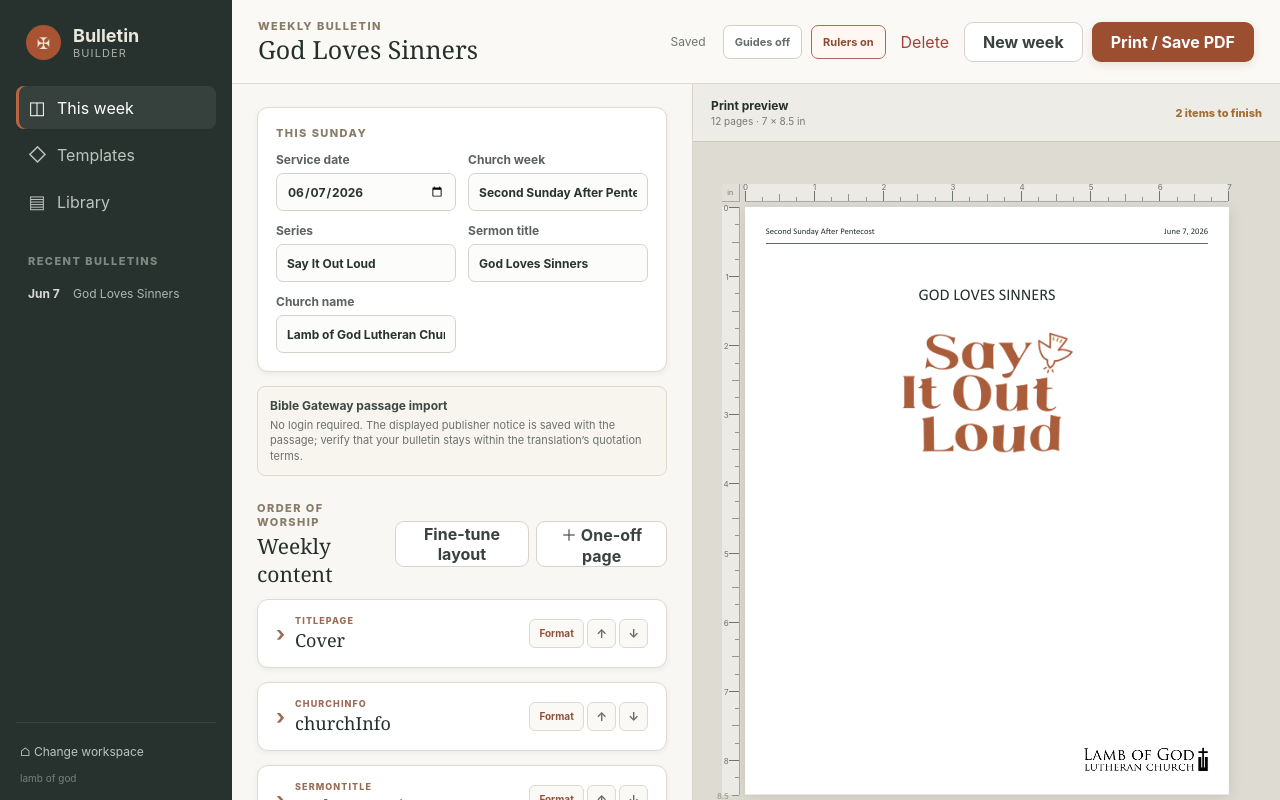
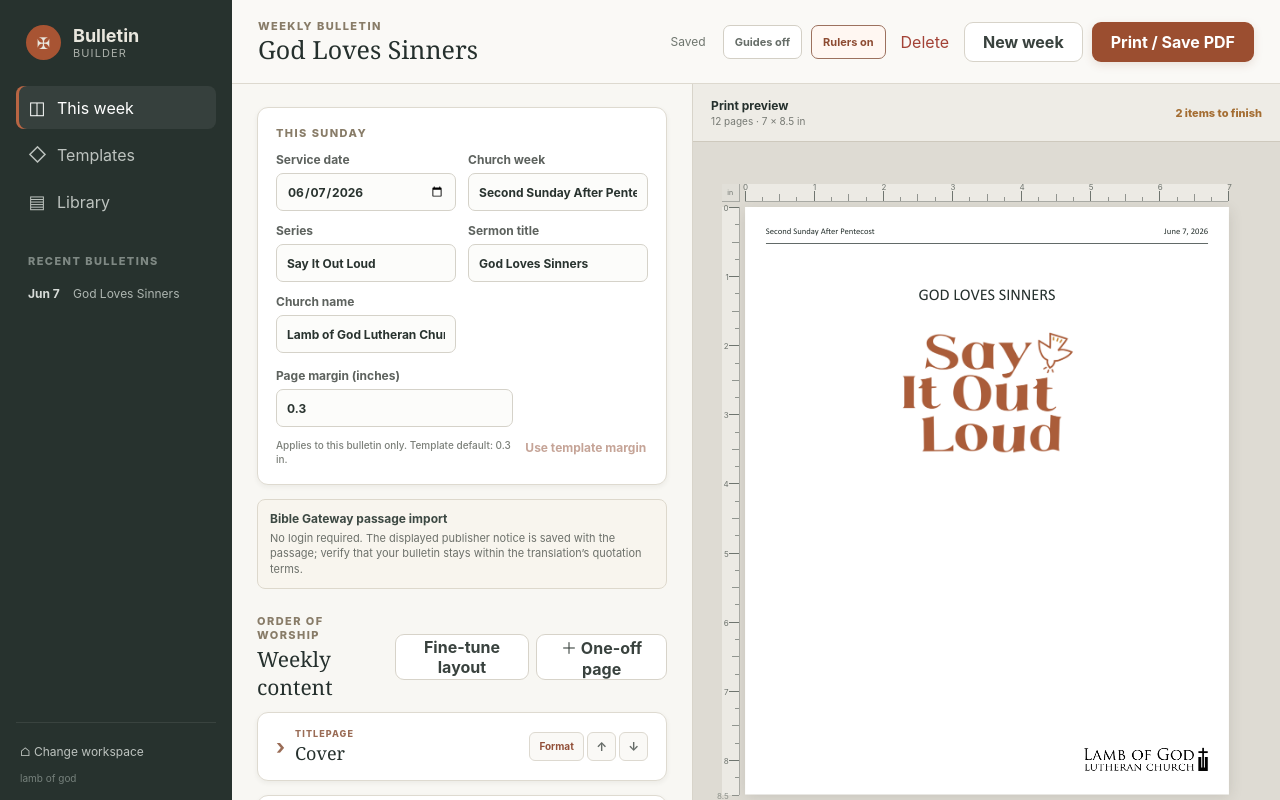
Before and after one commit to lamb-of-god-phx-wels/bulletin, a React (Vite) app: page / in a window 1280 px wide. Built offline with nearby package versions, Linux system fonts and the light colour scheme.

Commit message:
Allow per-bulletin page margins

```diff
--- a/electron/main.ts
+++ b/electron/main.ts
@@ -7,6 +7,7 @@ import type { BulletinDocumentV1, BulletinApi } from '../src/shared/types.js';
 import { paginate } from '../src/shared/pagination.js';
 import { createRevision, deleteBulletin, deleteTemplate, inside, openWorkspace, readAssetData, saveBulletin, saveLibrary, saveTemplate } from './workspace.js';
 import { lookupBibleGatewayWeb } from './bibleGatewayScraper.js';
+import { templateForBulletin } from '../src/shared/documentLayout.js';
 
 const dirname = path.dirname(fileURLToPath(import.meta.url));
 let mainWindow: BrowserWindow | undefined;
@@ -97,7 +98,8 @@ async function replacePdfPages(raw: Buffer, root: string, document: BulletinDocu
   const output = await PDFDocument.load(raw);
   // Replacement runs from the back so earlier page indexes remain stable.
   const workspace = await openWorkspace(root);
-  const pages = paginate(document.blocks, workspace.templates.find(t => t.template.id === document.template.id && t.template.version === document.template.version)?.template ?? (await import('../src/shared/defaults.js')).defaultTemplate, workspace.library);
+  const storedTemplate = workspace.templates.find(t => t.template.id === document.template.id && t.template.version === document.template.version)?.template ?? (await import('../src/shared/defaults.js')).defaultTemplate;
+  const pages = paginate(document.blocks, templateForBulletin(storedTemplate, document), workspace.library);
   for (let index = pages.length - 1; index >= 0; index--) {
     const block = pages[index].blocks[0];
     if (!block || (block.type !== 'fullPageAsset' && block.type !== 'titlePage') || !block.asset || block.asset.mediaType !== 'application/pdf') continue;
--- a/schemas/bulletin-v1.schema.json
+++ b/schemas/bulletin-v1.schema.json
@@ -11,6 +11,7 @@
     "template": { "type": "object", "required": ["id", "version"], "properties": { "id": { "type": "string" }, "version": { "type": "integer", "minimum": 1 } }, "additionalProperties": false },
     "church": { "type": "object", "required": ["name"], "properties": { "name": { "type": "string" } }, "additionalProperties": false },
     "info": { "type": "object", "required": ["title", "date", "churchWeek"], "properties": { "title": { "type": "string" }, "series": { "type": "string" }, "date": { "type": "string", "format": "date" }, "churchWeek": { "type": "string" } }, "additionalProperties": false },
+    "layout": { "type": "object", "properties": { "marginIn": { "type": "number", "minimum": 0, "maximum": 1.25 } }, "additionalProperties": false },
     "blocks": { "type": "array", "items": { "$ref": "#/$defs/block" } },
     "sourceNotes": { "type": "string" },
     "updatedAt": { "type": "string", "format": "date-time" }
--- a/src/App.tsx
+++ b/src/App.tsx
@@ -9,6 +9,7 @@ import { paginate } from './shared/pagination';
 import { duplicateTemplate, nextTemplateVersion, sortedTemplateRecords, templateChoices, templateForReference, type TemplateRecord } from './shared/templates';
 import type { BulletinDocumentV1, LibraryItemV1, LibraryManifestV1, TemplateV1, ValidationIssue, WorkspaceSummary } from './shared/types';
 import { validateBulletin } from './shared/validation';
+import { templateForBulletin } from './shared/documentLayout';
 
 type Screen = 'weekly' | 'templates' | 'library';
 type Confirmation = { title: string; message: string; confirmLabel: string; action(): Promise<void> };
@@ -173,7 +174,7 @@ function DesktopApp() {
 
   if (!workspace) return <div className="welcome-screen"><div className="brand-mark">✠</div><div className="eyebrow">Bulletin Builder</div><h1>Sunday’s bulletin,<br />without the busywork.</h1><p>Choose the folder your church already syncs with SharePoint. Templates, approved content, and weekly projects will live there together.</p><button className="primary large" onClick={chooseWorkspace}>Choose bulletin workspace</button><small>Windows and Arch Linux · local-first · no account required</small></div>;
 
-  const pageCount = document ? paginate(document.blocks, template, workspace.library).length : 0;
+  const pageCount = document ? paginate(document.blocks, templateForBulletin(template, document), workspace.library).length : 0;
   const issues = document ? validateBulletin(document, workspace.library) : [];
   const statusIsError = /blocked|conflict|required|failed|error|missing|unavailable|does not|could not|invalid|enter |choose |paste |fetch /i.test(status);
   const workspaceName = availableWorkspaces.find(item => item.root === workspace.root)?.name ?? (workspace.root.startsWith('local:') ? workspace.root.slice(6).replaceAll('-', ' ') : workspace.root);
--- a/src/components/DocumentView.tsx
+++ b/src/components/DocumentView.tsx
@@ -3,6 +3,7 @@ import type { AssetRef, BulletinDocumentV1, CustomBlock, LibraryManifestV1, Para
 import { customBlockParagraphs, defaultCustomBlockStyle } from '../shared/customBlocks';
 import { childBlocks, flattenBlocks } from '../shared/blocks';
 import { paginate, type PaginatedBlock } from '../shared/pagination';
+import { templateForBulletin } from '../shared/documentLayout';
 
 const inlineText = (paragraph: Paragraph) => paragraph.children.map((run, index) => run.type === 'symbol'
   ? <span className="cross" key={index}>✠</span>
@@ -100,6 +101,7 @@ function RenderedBlock({ block, library, assets, document }: { block: PaginatedB
 }
 
 export function DocumentView({ document: bulletin, template, library, root, print = false, rulers = true, guides = false, onReady }: { document: BulletinDocumentV1; template: TemplateV1; library?: LibraryManifestV1; root?: string; print?: boolean; rulers?: boolean; guides?: boolean; onReady?(): void }) {
+  const effectiveTemplate = templateForBulletin(template, bulletin);
   const [assets, setAssets] = useState<Record<string, string>>({});
   const refs = useMemo(() => [...new Map(flattenBlocks(bulletin.blocks).flatMap(block => {
     const result: AssetRef[] = [];
@@ -121,12 +123,12 @@ export function DocumentView({ document: bulletin, template, library, root, prin
     if (!onReady || Object.keys(assets).length < expected) return;
     void window.document.fonts.ready.then(() => new Promise<void>(resolve => setTimeout(resolve, 500))).then(onReady);
   }, [assets, refs, onReady]);
-  const pages = paginate(bulletin.blocks, template, library);
+  const pages = paginate(bulletin.blocks, effectiveTemplate, library);
   return <div className={`document-stack ${print ? 'is-print' : ''}`} style={{
-    '--body-font': template.theme.bodyFont, '--display-font': template.theme.displayFont,
-    '--ink': template.theme.ink, '--accent': template.theme.accent,
-    '--body-size': `${template.theme.bodySizePt}pt`, '--line-height': template.theme.lineHeight,
-    '--page-margin': `${template.theme.marginIn}in`
+    '--body-font': effectiveTemplate.theme.bodyFont, '--display-font': effectiveTemplate.theme.displayFont,
+    '--ink': effectiveTemplate.theme.ink, '--accent': effectiveTemplate.theme.accent,
+    '--body-size': `${effectiveTemplate.theme.bodySizePt}pt`, '--line-height': effectiveTemplate.theme.lineHeight,
+    '--page-margin': `${effectiveTemplate.theme.marginIn}in`
   } as React.CSSProperties}>
     {pages.map(page => <div className={`page-frame ${rulers && !print ? 'with-rulers' : ''}`} key={page.number}>{rulers && !print && <><PageRulers /><div className="page-crosshairs" aria-hidden="true"><i className="crosshair-vertical" /><i className="crosshair-horizontal" /></div></>}<article className={`document-page page-kind-${page.kind}`} onPointerMove={rulers && !print ? trackPointer : undefined} onPointerLeave={rulers && !print ? stopTrackingPointer : undefined}>
       {guides && !print && <div className="page-guides" aria-hidden="true" />}
--- a/src/components/WeeklyEditor.tsx
+++ b/src/components/WeeklyEditor.tsx
@@ -15,6 +15,8 @@ export function WeeklyEditor({ document, template, library, root, relativePath,
   const hasWeeklyCustomBindings = (block: BulletinBlock) => block.type === 'custom' && block.bindings.some(binding => binding.source === 'weekly');
   const updateInfo = (key: keyof BulletinDocumentV1['info'], value: string) => onChange({ ...document, info: { ...document.info, [key]: value } });
   const updateChurchName = (name: string) => onChange({ ...document, church: { ...document.church, name } });
+  const updatePageMargin = (marginIn: number) => onChange({ ...document, layout: { ...document.layout, marginIn: Math.max(0, Math.min(1.25, marginIn)) } });
+  const resetPageMargin = () => { const layout = { ...document.layout }; delete layout.marginIn; onChange({ ...document, layout: Object.keys(layout).length ? layout : undefined }); };
   const updateBlock = (id: string, next: BulletinBlock) => onChange({ ...document, blocks: updateBlockTree(document.blocks, id, next) });
   const paragraphHeader = (block: BulletinBlock) => { const header = block.type === 'paragraph' ? childBlocks(block)?.find(child => child.type === 'richText' && child.role === 'header') : undefined; return header?.type === 'richText' ? paragraphText(header.content) : ''; };
   const blockName = (block: BulletinBlock) => block.type === 'custom' ? block.name : block.type === 'paragraph' ? paragraphHeader(block) || 'Paragraph' : block.type === 'richText' && block.role ? (block.role === 'header' ? 'Header text' : 'Paragraph text') : block.label ?? ('text' in block ? block.text : block.type === 'announcements' ? 'Announcements' : block.type === 'titlePage' ? 'Cover' : block.type);
@@ -70,7 +72,7 @@ export function WeeklyEditor({ document, template, library, root, relativePath,
     } catch (error) { onError(error instanceof Error ? error.message : String(error)); }
   };
   return <div className="editor-scroll">
-    <section className="editor-card essentials"><div className="eyebrow">This Sunday</div><label>Service date<input type="date" value={document.info.date} onChange={e => updateInfo('date', e.target.value)} /></label><label>Church week<input value={document.info.churchWeek} onChange={e => updateInfo('churchWeek', e.target.value)} /></label><label>Series<input value={document.info.series ?? ''} onChange={e => updateInfo('series', e.target.value)} /></label><label>Sermon title<input value={document.info.title} onChange={e => updateInfo('title', e.target.value)} /></label><label>Church name<input value={document.church.name} onChange={e => updateChurchName(e.target.value)} /></label></section>
+    <section className="editor-card essentials"><div className="eyebrow">This Sunday</div><label>Service date<input type="date" value={document.info.date} onChange={e => updateInfo('date', e.target.value)} /></label><label>Church week<input value={document.info.churchWeek} onChange={e => updateInfo('churchWeek', e.target.value)} /></label><label>Series<input value={document.info.series ?? ''} onChange={e => updateInfo('series', e.target.value)} /></label><label>Sermon title<input value={document.info.title} onChange={e => updateInfo('title', e.target.value)} /></label><label>Church name<input value={document.church.name} onChange={e => updateChurchName(e.target.value)} /></label><div className="page-margin-control"><label>Page margin (inches)<input type="number" min="0" max="1.25" step="0.05" value={document.layout?.marginIn ?? template.theme.marginIn} onChange={event => { if (Number.isFinite(event.currentTarget.valueAsNumber)) updatePageMargin(event.currentTarget.valueAsNumber); }} /><small className="field-help">Applies to this bulletin only. Template default: {template.theme.marginIn} in.</small></label><button type="button" className="text-button" disabled={document.layout?.marginIn === undefined} onClick={resetPageMargin}>Use template margin</button></div></section>
     <div className="scripture-source-note"><b>Bible Gateway passage import</b><span>No login required. The displayed publisher notice is saved with the passage; verify that your bulletin stays within the translation’s quotation terms.</span></div>
     <div className="editor-section-title"><div><div className="eyebrow">Order of worship</div><h2>Weekly content</h2></div><div className="weekly-content-actions"><button className="secondary" onClick={() => setFormatPickerOpen(true)}>Fine-tune layout</button><button className="secondary" onClick={addPage}>＋ One-off page</button></div></div>
     {document.blocks.map((block, index) => (hasEditableText(block) || block.weeklyEditable || missingLibraryReference(block)) && <details className="editor-card block-editor collapsible-editor" key={block.id}>
--- /dev/null
+++ b/src/shared/documentLayout.ts
@@ -0,0 +1,7 @@
+import type { BulletinDocumentV1, TemplateV1 } from './types.js';
+
+export function templateForBulletin(template: TemplateV1, document: BulletinDocumentV1): TemplateV1 {
+  const marginIn = document.layout?.marginIn;
+  if (marginIn === undefined || marginIn === template.theme.marginIn) return template;
+  return { ...template, theme: { ...template.theme, marginIn } };
+}
--- a/src/shared/types.ts
+++ b/src/shared/types.ts
@@ -131,6 +131,7 @@ export interface BulletinDocumentV1 {
   template: { id: string; version: number };
   church: { name: string };
   info: { title: string; series?: string; date: string; churchWeek: string };
+  layout?: { marginIn?: number };
   blocks: BulletinBlock[];
   sourceNotes?: string;
   updatedAt: string;
--- a/src/styles.css
+++ b/src/styles.css
@@ -75,6 +75,7 @@ button:disabled { cursor: not-allowed; opacity: .5; }
 .editor-card h2, .editor-card h3 { margin: 0; }
 .essentials { display: grid; grid-template-columns: 1fr 1fr; gap: 12px; }
 .essentials .eyebrow { grid-column: 1 / -1; }
+.page-margin-control { grid-column: 1 / -1; display: grid; grid-template-columns: minmax(0, 1fr) auto; gap: 10px; align-items: end; padding-top: 3px; }.page-margin-control .text-button { min-height: 38px; }
 label { display: grid; gap: 6px; color: #5d625e; font-size: 12px; font-weight: 700; }
 input, textarea, select { width: 100%; border: 1px solid #d5d2c9; border-radius: 7px; outline: none; color: #29332f; background: #fcfcfa; }
 input, select { height: 38px; padding: 0 10px; }
```
Also changed, not shown: scripts/browser-smoke.mjs (+14 -0 lines), 3 other files (tests, documents, lock files or other folders).
